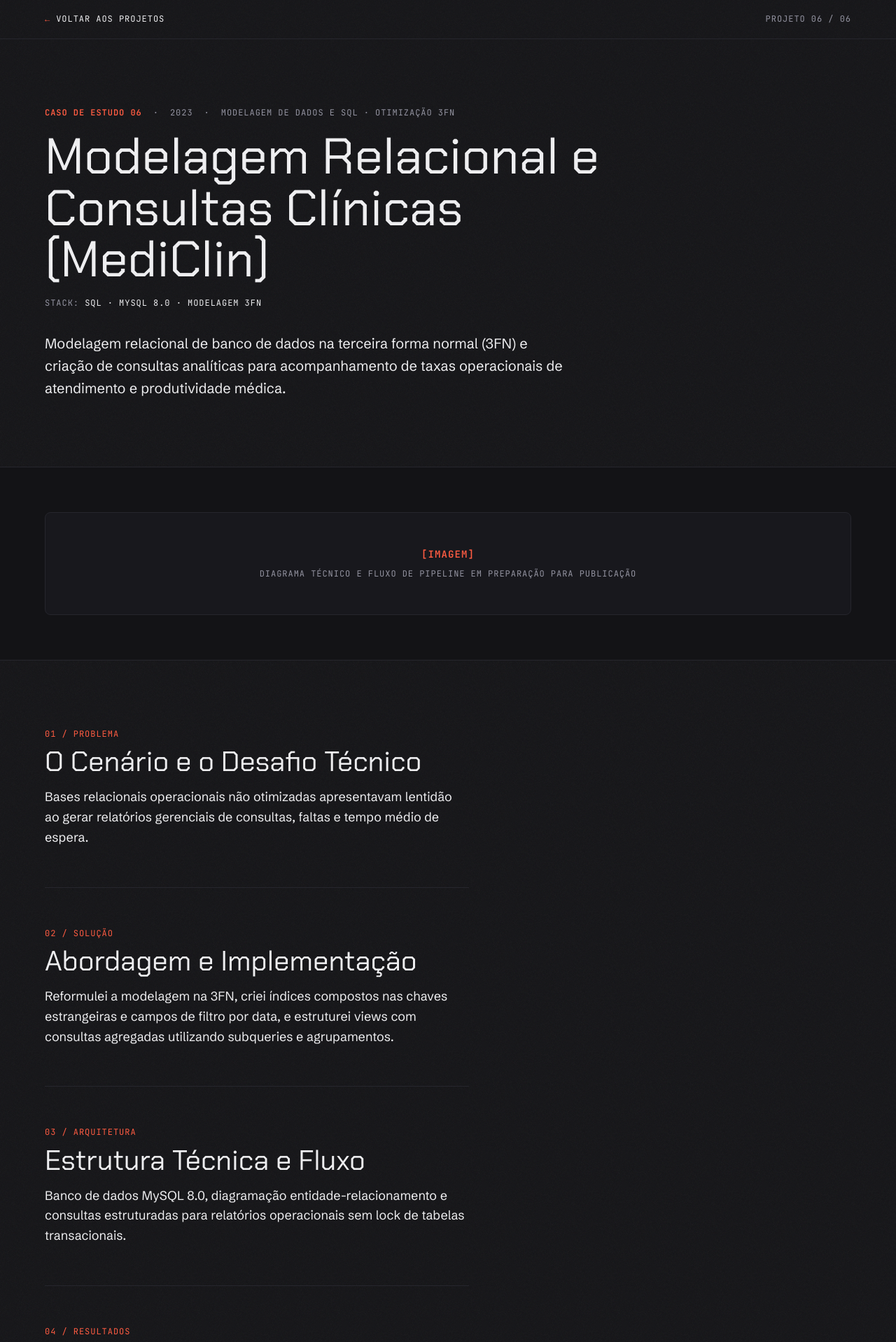
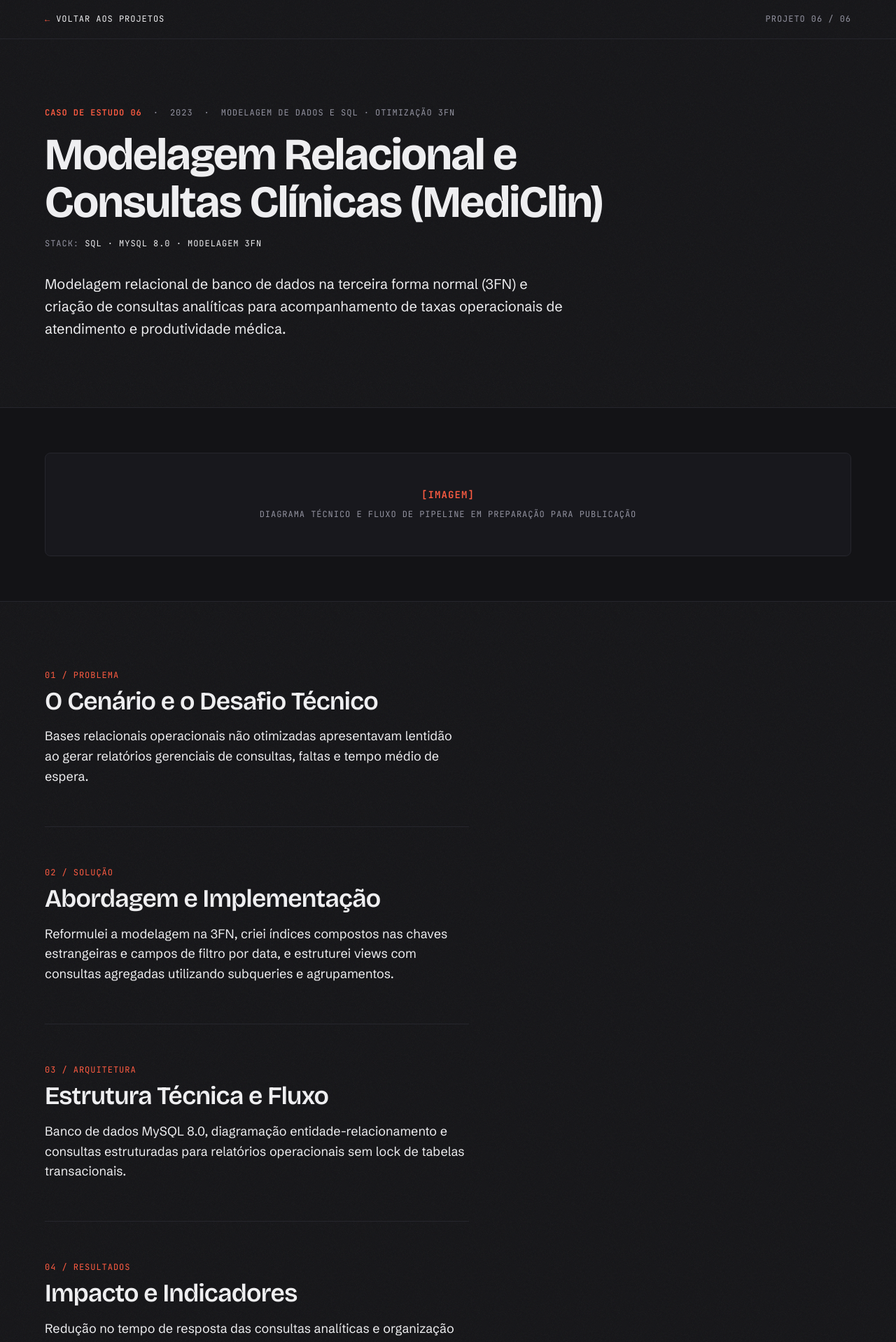
Before and after one commit to cezarbtw/portfolio-data-analyst, a React (Vite) app: page /projetos/clinica-sql-analytics in a window 1280 px wide. Shown: the top 1918 px of the page at 70% size. Built offline with nearby package versions, Linux system fonts and the light colour scheme.

Commit message:
refactor(typography): substituir Chakra Petch por Bricolage Grotesque, recalibrar pesos e monograma

```diff
--- a/index.html
+++ b/index.html
@@ -28,11 +28,11 @@
     content="Pipelines ETL em Python, consultas SQL e relatórios Power BI para o Portal do Cidadão do TCM-GO nos 246 municípios de Goiás." />
   <meta name="twitter:image" content="https://portfolio-nine-topaz-80uumwpn5g.vercel.app/og-image.png" />
 
-  <!-- Google Fonts: Chakra Petch (display Ref A) · Schibsted Grotesk (corpo) · JetBrains Mono (mono) -->
+  <!-- Google Fonts: Bricolage Grotesque (display) · Schibsted Grotesk (corpo) · JetBrains Mono (mono) -->
   <link rel="preconnect" href="https://fonts.googleapis.com" />
   <link rel="preconnect" href="https://fonts.gstatic.com" crossorigin />
   <link
-    href="https://fonts.googleapis.com/css2?family=Chakra+Petch:ital,wght@0,400;0,600;0,700;1,700&family=JetBrains+Mono:wght@400;500;600&family=Schibsted+Grotesk:ital,wght@0,400;0,500;0,600;0,700;1,400&display=swap"
+    href="https://fonts.googleapis.com/css2?family=Bricolage+Grotesque:opsz,wght@12..96,500;12..96,600;12..96,700;12..96,800&family=JetBrains+Mono:wght@400;500;600&family=Schibsted+Grotesk:ital,wght@0,400;0,500;0,600;0,700;1,400&display=swap"
     rel="stylesheet" />
 </head>
 
--- a/src/components/Contact.jsx
+++ b/src/components/Contact.jsx
@@ -41,8 +41,8 @@ export default function Contact() {
           Contato
         </div>
 
-        {/* Título grande na fonte de caráter (Chakra Petch) */}
-        <h2 className="font-display font-bold text-[clamp(2rem,4.5vw,3.25rem)] leading-[1.12] text-[var(--ink)] mb-4">
+        {/* Título grande na fonte de caráter (Bricolage Grotesque) */}
+        <h2 className="font-display font-bold text-[clamp(2rem,4.5vw,3.1rem)] tracking-[-0.025em] leading-[1.08] text-[var(--ink)] mb-4">
           Disponível para projetos em dados e BI
         </h2>
 
@@ -55,7 +55,7 @@ export default function Contact() {
         <div className="flex flex-col sm:flex-row sm:items-baseline gap-4 sm:gap-6 mb-10 pb-8 border-b border-[var(--line)]">
           <a
             href="mailto:abraaocezarIL@outlook.com"
-            className="font-display font-bold text-[clamp(1.75rem,4.5vw,3.25rem)] text-[var(--ink)] leading-none link-email-underline focus-visible:outline-none"
+            className="font-display font-semibold text-[clamp(1.7rem,4.2vw,3rem)] tracking-[-0.025em] text-[var(--ink)] leading-none link-email-underline focus-visible:outline-none"
           >
             abraaocezarIL@outlook.com
           </a>
--- a/src/components/Experience.jsx
+++ b/src/components/Experience.jsx
@@ -34,7 +34,7 @@ export default function Experience() {
               <div className="font-body font-medium text-[13px] text-[var(--muted)]">
                 Experiência
               </div>
-              <h2 className="font-display font-bold text-[clamp(2rem,4vw,3.25rem)] leading-[1.15] text-[var(--ink)]">
+              <h2 className="font-display font-bold text-[clamp(2rem,4vw,3.1rem)] tracking-[-0.025em] leading-[1.08] text-[var(--ink)]">
                 Trajetória Profissional
               </h2>
               <p className="font-body text-[14px] text-[var(--muted)] leading-[1.6]">
@@ -63,7 +63,7 @@ export default function Experience() {
                 </div>
 
                 {/* Cargo */}
-                <h3 className="font-display font-bold text-[clamp(1.25rem,2.2vw,1.85rem)] leading-[1.3] text-[var(--ink)] mb-5">
+                <h3 className="font-display font-semibold text-[clamp(1.25rem,2.2vw,1.8rem)] tracking-[-0.02em] leading-[1.25] text-[var(--ink)] mb-5">
                   {exp.role}
                 </h3>
 
--- a/src/components/Hero.jsx
+++ b/src/components/Hero.jsx
@@ -7,8 +7,8 @@ export default function Hero() {
     <section id="sobre" className="pt-8 sm:pt-12 pb-6 sm:pb-10 border-b border-[var(--line)]">
       {/* ─── 1ª DOBRA: IDENTIDADE TIPOGRÁFICA CENTRALIZADA ─── */}
       <div className="flex flex-col items-center text-center">
-        {/* 1. Nome em Chakra Petch */}
-        <h1 className="font-display font-bold text-[clamp(2.5rem,7.5vw,6rem)] tracking-tight leading-[1.08] text-[var(--ink)] max-w-[18ch] mx-auto break-words">
+        {/* 1. Nome em Bricolage Grotesque */}
+        <h1 className="font-display font-bold text-[clamp(2.5rem,7.2vw,5.75rem)] tracking-[-0.03em] leading-[1.03] text-[var(--ink)] max-w-[18ch] mx-auto break-words">
           Abraão Leopoldino
         </h1>
 
--- a/src/components/Projects.jsx
+++ b/src/components/Projects.jsx
@@ -20,7 +20,7 @@ export default function Projects() {
               <div className="font-body font-medium text-[13px] text-[var(--muted)]">
                 Projetos
               </div>
-              <h2 className="font-display font-bold text-[clamp(2rem,4vw,3.25rem)] leading-[1.15] text-[var(--ink)]">
+              <h2 className="font-display font-bold text-[clamp(2rem,4vw,3.1rem)] tracking-[-0.025em] leading-[1.08] text-[var(--ink)]">
                 Projetos de Dados
               </h2>
               <p className="font-body text-[14px] text-[var(--muted)] leading-[1.6]">
@@ -50,7 +50,7 @@ export default function Projects() {
                 </div>
 
                 {/* Título Principal */}
-                <h3 className="font-display font-bold text-[clamp(1.5rem,2.8vw,2.1rem)] text-[var(--ink)] group-hover:text-[var(--accent)] transition-colors leading-[1.2] mb-3">
+                <h3 className="font-display font-semibold text-[clamp(1.45rem,2.6vw,2rem)] tracking-[-0.02em] text-[var(--ink)] group-hover:text-[var(--accent)] transition-colors leading-[1.18] mb-3">
                   <Link to={`/projetos/${featuredProject.slug}`} className="hover:underline focus-visible:outline-none">
                     {featuredProject.title}
                   </Link>
@@ -147,7 +147,7 @@ export default function Projects() {
                   </div>
 
                   {/* Título do Projeto */}
-                  <h4 className="font-display font-bold text-[18px] sm:text-[20px] text-[var(--ink)] group-hover:text-[var(--accent)] transition-colors leading-[1.3] mb-2">
+                  <h4 className="font-display font-semibold text-[18px] sm:text-[20px] tracking-[-0.015em] text-[var(--ink)] group-hover:text-[var(--accent)] transition-colors leading-[1.28] mb-2">
                     <Link to={`/projetos/${project.slug}`} className="hover:underline focus-visible:outline-none">
                       {project.title}
                     </Link>
--- a/src/components/Skills.jsx
+++ b/src/components/Skills.jsx
@@ -34,7 +34,7 @@ export default function Skills() {
               <div className="font-body font-medium text-[13px] text-[var(--muted)]">
                 Competências
               </div>
-              <h2 className="font-display font-bold text-[clamp(2rem,4vw,3.25rem)] leading-[1.15] text-[var(--ink)]">
+              <h2 className="font-display font-bold text-[clamp(2rem,4vw,3.1rem)] tracking-[-0.025em] leading-[1.08] text-[var(--ink)]">
                 Habilidades Técnicas
               </h2>
               <p className="font-body text-[14px] text-[var(--muted)] leading-[1.6]">
--- a/src/pages/ProjectDetail.jsx
+++ b/src/pages/ProjectDetail.jsx
@@ -56,8 +56,8 @@ export default function ProjectDetail() {
               <span>{project.context}</span>
             </div>
 
-            {/* Título em Instrument Serif */}
-            <h1 className="font-display text-[clamp(2.5rem,6vw,4.5rem)] leading-[1.02] text-[var(--ink)] max-w-[900px]">
+            {/* Título em Bricolage Grotesque */}
+            <h1 className="font-display font-bold tracking-[-0.025em] text-[clamp(2.25rem,5.5vw,4rem)] leading-[1.06] text-[var(--ink)] max-w-[900px]">
               {project.title}
             </h1>
 
@@ -167,7 +167,7 @@ export default function ProjectDetail() {
                 <p className="font-mono text-[12px] uppercase tracking-[0.08em] text-[var(--accent)] mb-2">
                   01 / Problema
                 </p>
-                <h2 className="font-display text-[clamp(1.75rem,3.5vw,2.5rem)] leading-[1.05] text-[var(--ink)] mb-4">
+                <h2 className="font-display font-semibold tracking-[-0.02em] text-[clamp(1.65rem,3.2vw,2.25rem)] leading-[1.1] text-[var(--ink)] mb-4">
                   O Cenário e o Desafio Técnico
                 </h2>
                 <p className="font-body text-[18px] leading-[1.6] text-[var(--ink)]">
@@ -180,7 +180,7 @@ export default function ProjectDetail() {
                 <p className="font-mono text-[12px] uppercase tracking-[0.08em] text-[var(--accent)] mb-2">
                   02 / Solução
                 </p>
-                <h2 className="font-display text-[clamp(1.75rem,3.5vw,2.5rem)] leading-[1.05] text-[var(--ink)] mb-4">
+                <h2 className="font-display font-semibold tracking-[-0.02em] text-[clamp(1.65rem,3.2vw,2.25rem)] leading-[1.1] text-[var(--ink)] mb-4">
                   Abordagem e Implementação
                 </h2>
                 <p className="font-body text-[18px] leading-[1.6] text-[var(--ink)]">
@@ -193,7 +193,7 @@ export default function ProjectDetail() {
                 <p className="font-mono text-[12px] uppercase tracking-[0.08em] text-[var(--accent)] mb-2">
                   03 / Arquitetura
                 </p>
-                <h2 className="font-display text-[clamp(1.75rem,3.5vw,2.5rem)] leading-[1.05] text-[var(--ink)] mb-4">
+                <h2 className="font-display font-semibold tracking-[-0.02em] text-[clamp(1.65rem,3.2vw,2.25rem)] leading-[1.1] text-[var(--ink)] mb-4">
                   Estrutura Técnica e Fluxo
                 </h2>
                 <p className="font-body text-[18px] leading-[1.6] text-[var(--ink)]">
@@ -206,7 +206,7 @@ export default function ProjectDetail() {
                 <p className="font-mono text-[12px] uppercase tracking-[0.08em] text-[var(--accent)] mb-2">
                   04 / Resultados
                 </p>
-                <h2 className="font-display text-[clamp(1.75rem,3.5vw,2.5rem)] leading-[1.05] text-[var(--ink)] mb-4">
+                <h2 className="font-display font-semibold tracking-[-0.02em] text-[clamp(1.65rem,3.2vw,2.25rem)] leading-[1.1] text-[var(--ink)] mb-4">
                   Impacto e Indicadores
                 </h2>
                 <p className="font-body text-[18px] leading-[1.6] text-[var(--ink)]">
--- a/tailwind.config.js
+++ b/tailwind.config.js
@@ -18,7 +18,7 @@ export default {
         'accent-subtle': 'var(--accent-subtle)',
       },
       fontFamily: {
-        display: ['"Chakra Petch"', 'system-ui', 'sans-serif'],
+        display: ['"Bricolage Grotesque"', 'system-ui', 'sans-serif'],
         body: ['"Schibsted Grotesk"', 'system-ui', '-apple-system', 'sans-serif'],
         mono: ['"JetBrains Mono"', 'ui-monospace', 'monospace'],
       },
```
Also changed, not shown: src/components/Header.jsx (+5 -5 lines), public/favicon.svg.
